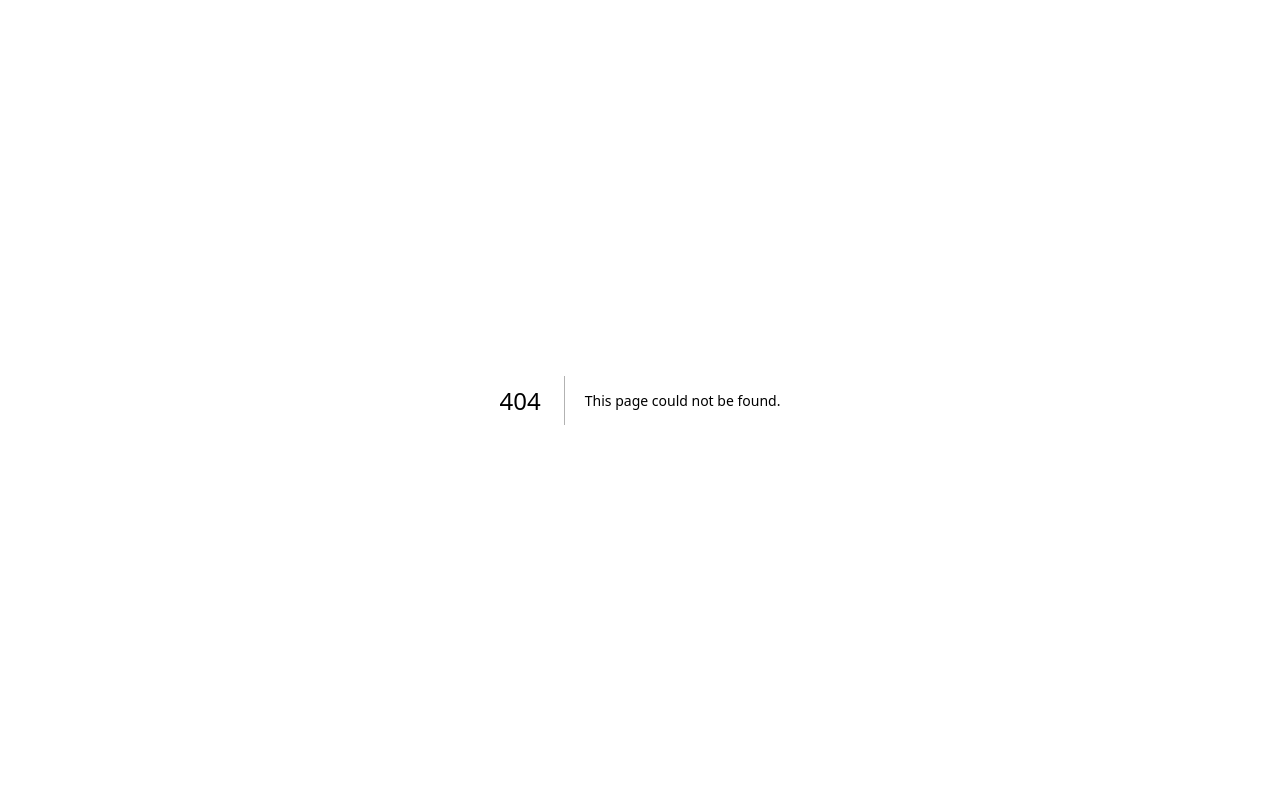
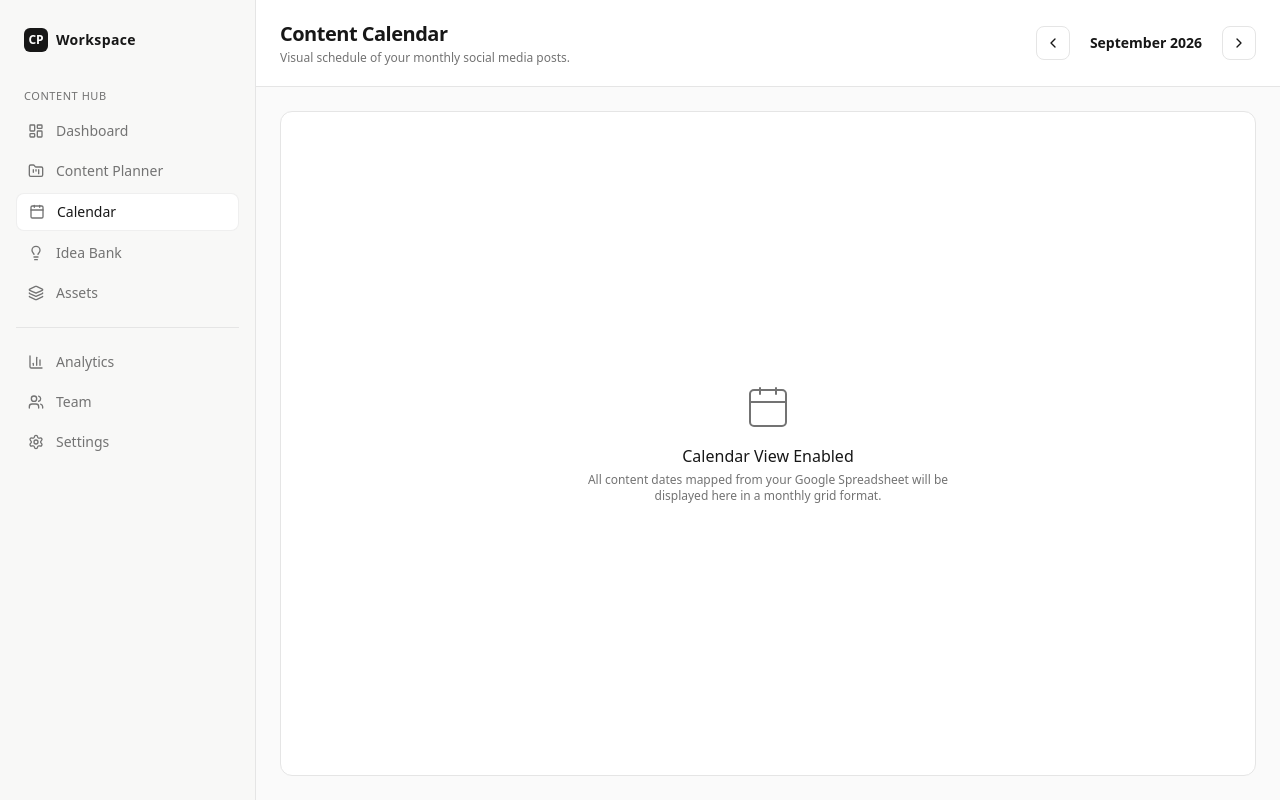
Before and after one commit to usickartwork/content-hub, a Next.js app: page /calendar in a window 1280 px wide. Before the commit this address had no page. Built offline with nearby package versions, Linux system fonts and the light colour scheme.

Commit message:
Create page.tsx

```diff
--- /dev/null
+++ b/app/calendar/page.tsx
@@ -0,0 +1,35 @@
+'use client';
+
+import { Sidebar } from '@/components/sidebar';
+import { Calendar as CalendarIcon, ChevronLeft, ChevronRight } from 'lucide-react';
+
+export default function CalendarPage() {
+  return (
+    <div className="flex h-screen bg-[#F8F8F7] text-[#171717] font-sans">
+      <Sidebar />
+      <main className="flex-1 flex flex-col h-screen overflow-hidden">
+        <header className="px-6 py-5 bg-white border-b border-[#E5E5E5] flex justify-between items-center">
+          <div>
+            <h1 className="text-xl font-semibold tracking-tight">Content Calendar</h1>
+            <p className="text-xs text-[#737373] mt-0.5">Visual schedule of your monthly social media posts.</p>
+          </div>
+          <div className="flex items-center gap-2">
+            <button className="p-2 border border-[#E5E5E5] rounded-lg bg-white hover:bg-[#F8F8F7]"><ChevronLeft className="w-4 h-4" /></button>
+            <span className="text-sm font-semibold px-3">September 2026</span>
+            <button className="p-2 border border-[#E5E5E5] rounded-lg bg-white hover:bg-[#F8F8F7]"><ChevronRight className="w-4 h-4" /></button>
+          </div>
+        </header>
+
+        <div className="flex-1 p-6 bg-[#FAFAFA] overflow-y-auto">
+          <div className="bg-white border border-[#E5E5E5] rounded-xl p-6 h-full flex flex-col items-center justify-center text-center">
+            <CalendarIcon className="w-12 h-12 text-[#737373] mb-3 stroke-1" />
+            <h3 className="text-base font-medium text-[#171717]">Calendar View Enabled</h3>
+            <p className="text-xs text-[#737373] mt-1 max-w-sm">
+              All content dates mapped from your Google Spreadsheet will be displayed here in a monthly grid format.
+            </p>
+          </div>
+        </div>
+      </main>
+    </div>
+  );
+}
```
